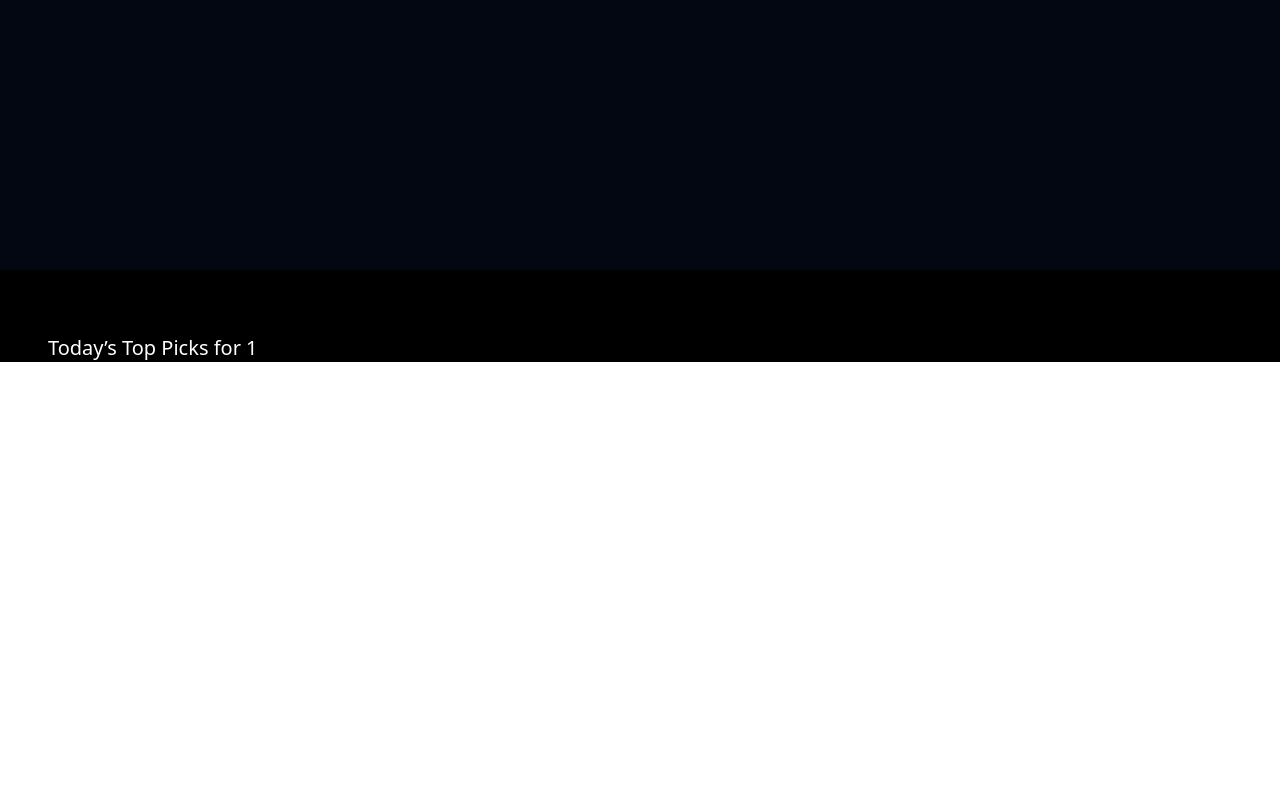
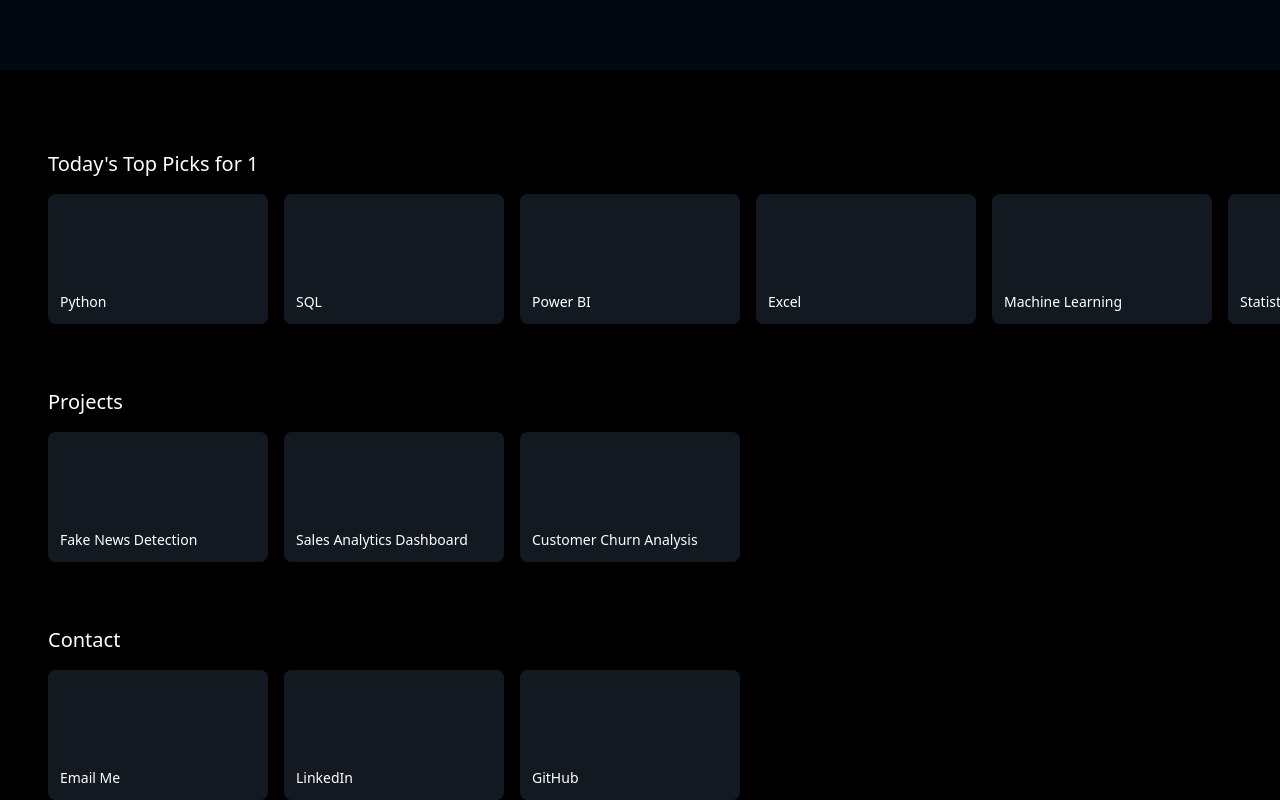
Before and after one commit to AkshatStark06/akshat-portfolio, a React (Vite) app: page /profile/1 in a window 1280 px wide. Shown: the part 530-1330 px from the top of the page. Before the commit the page ends 892 px from the top, so only its background shows below. Built offline with nearby package versions, Linux system fonts and the light colour scheme.

Commit message:
Add Netflix-style rows and tiles for skills, projects, and contact

```diff
--- a/src/components/Hero.jsx
+++ b/src/components/Hero.jsx
@@ -1,6 +1,6 @@
 function Hero() {
   return (
-    <section className="min-h-screen flex items-center justify-center bg-gray-950 text-white">
+    <section className="h-[75vh] flex items-center justify-center bg-gray-950 text-white">
       <div className="text-center px-6">
         <h1 className="text-5xl md:text-6xl font-extrabold">
           Hi, I’m <span className="text-blue-500">Akshat</span>
--- /dev/null
+++ b/src/components/Row.jsx
@@ -0,0 +1,22 @@
+import Tile from "./Tile";
+
+export default function Row({ title, items }) {
+  return (
+    <section className="space-y-4">
+      <h2 className="text-xl font-medium px-12">
+        {title}
+      </h2>
+
+      <div className="flex gap-4 px-12 overflow-x-auto scrollbar-hide">
+        {items.map((item, idx) => (
+          <Tile
+            key={idx}
+            title={item.title}
+            image={item.image}
+            onClick={item.onClick}
+          />
+        ))}
+      </div>
+    </section>
+  );
+}
--- /dev/null
+++ b/src/components/Tile.jsx
@@ -0,0 +1,34 @@
+export default function Tile({ title, image, onClick }) {
+  return (
+    <div
+      onClick={onClick}
+      className="
+        relative
+        min-w-[220px] h-[130px]
+        rounded-lg
+        overflow-hidden
+        cursor-pointer
+        bg-gray-800
+        transform transition duration-300
+        hover:scale-110
+        hover:z-10
+      "
+    >
+      {image && (
+        <img
+          src={image}
+          alt={title}
+          className="absolute inset-0 w-full h-full object-cover"
+        />
+      )}
+
+      {/* dark overlay */}
+      <div className="absolute inset-0 bg-black/40 hover:bg-black/20 transition" />
+
+      {/* title */}
+      <span className="absolute bottom-3 left-3 text-sm font-medium">
+        {title}
+      </span>
+    </div>
+  );
+}
--- a/src/index.css
+++ b/src/index.css
@@ -52,3 +52,11 @@
 .animate-netflix-exit {
   animation: netflixExit 1.2s ease-in forwards;
 }
+/* Netflix-style hidden scrollbar */
+.scrollbar-hide::-webkit-scrollbar {
+  display: none;
+}
+.scrollbar-hide {
+  -ms-overflow-style: none;
+  scrollbar-width: none;
+}
--- a/src/pages/Profile.jsx
+++ b/src/pages/Profile.jsx
@@ -2,6 +2,7 @@ import { useParams } from "react-router-dom";
 import { useEffect } from "react";
 import Navbar from "../components/Navbar";
 import Hero from "../components/Hero";
+import Row from "../components/Row";
 import { useAudio } from "../context/AudioContext";
 
 export default function Profile() {
@@ -12,17 +13,61 @@ export default function Profile() {
     playMusic();
   }, []);
 
+  // ✅ DATA MUST BE HERE (NOT INSIDE JSX)
+  const skills = [
+    { title: "Python" },
+    { title: "SQL" },
+    { title: "Power BI" },
+    { title: "Excel" },
+    { title: "Machine Learning" },
+    { title: "Statistics" },
+  ];
+
+  const projects = [
+    { title: "Fake News Detection" },
+    { title: "Sales Analytics Dashboard" },
+    { title: "Customer Churn Analysis" },
+  ];
+
+  const contact = [
+    {
+      title: "Email Me",
+      onClick: () =>
+        (window.location.href = "mailto:your@email.com"),
+    },
+    {
+      title: "LinkedIn",
+      onClick: () =>
+        window.open("https://linkedin.com", "_blank"),
+    },
+    {
+      title: "GitHub",
+      onClick: () =>
+        window.open("https://github.com", "_blank"),
+    },
+  ];
+
+  // ✅ JSX ONLY BELOW
   return (
     <>
       <Navbar />
       <Hero />
 
-      <div className="px-12 mt-16 space-y-16">
-        <h2 className="text-xl">
-          Today’s Top Picks for {type}
-        </h2>
+      <div className="mt-20 space-y-16">
+        <Row
+          title={`Today's Top Picks for ${type}`}
+          items={skills}
+        />
 
-        {/* Netflix rows will go here next */}
+        <Row
+          title="Projects"
+          items={projects}
+        />
+
+        <Row
+          title="Contact"
+          items={contact}
+        />
       </div>
     </>
   );
```
